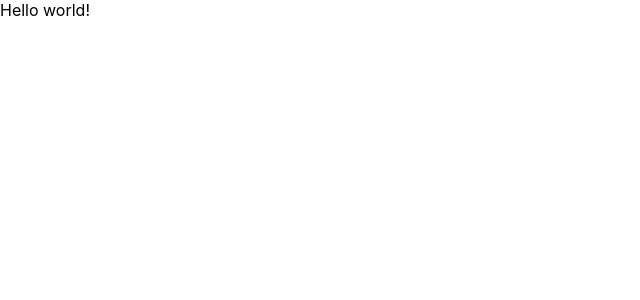
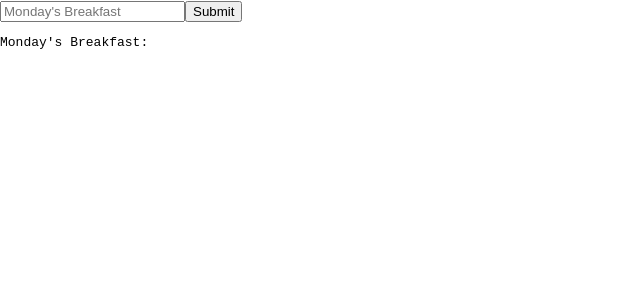
Before and after one commit to sasigit7/Udacimeals, a React (Create React App) app: page / in a window 1280 px wide. Shown: the top 300 px of the page, without its empty margins (0-640 px from the left). Built offline with nearby package versions, Linux system fonts and the light colour scheme.

Commit message:
All In One

```diff
--- a/src/components/App.js
+++ b/src/components/App.js
@@ -1,14 +1,48 @@
 import React, { Component } from 'react';
+import { addRecipe } from '../actions';
 
 class App extends Component {
+    state = {
+        calender: null
+    }
+
+    componentDidMount () {
+        const { store } = this.props
+        store.subscribe(() => {
+            this.setState(() => ({
+                calender: store.getState()
+            }))
+        })
+    }
+
+  submitFood = () => {
+      this.props.store.dispatch(addRecipe({
+          day: 'monday',
+          meal: 'breakfast',
+          recipe: {
+              label: this.input.value
+          }
+      }))
+
+      this.input.value = ''
+  }
     render() {
         return (
-        <div>
-            Hello world!
+            <div>
+        <input
+            type="text"
+            ref={(input) => this.input = input}
+            placeholder="Monday's Breakfast"
+         />
+
+        <button onClick={this.submitFood}>Submit</button>
+
+        <pre>
+            Monday's Breakfast: {this.state.calender && this.state.calender.monday.breakfast}
+            </pre>
             </div>
-
-        );
-    }
+    )
+ }
 }
 
 export default App;
--- a/src/index.js
+++ b/src/index.js
@@ -13,5 +13,5 @@
 
 //console.log(store);
 
-ReactDOM.render(<App />, document.getElementById('root'));
+ReactDOM.render(<App store={store}/>, document.getElementById('root'));
 registerServiceWorker();
```
